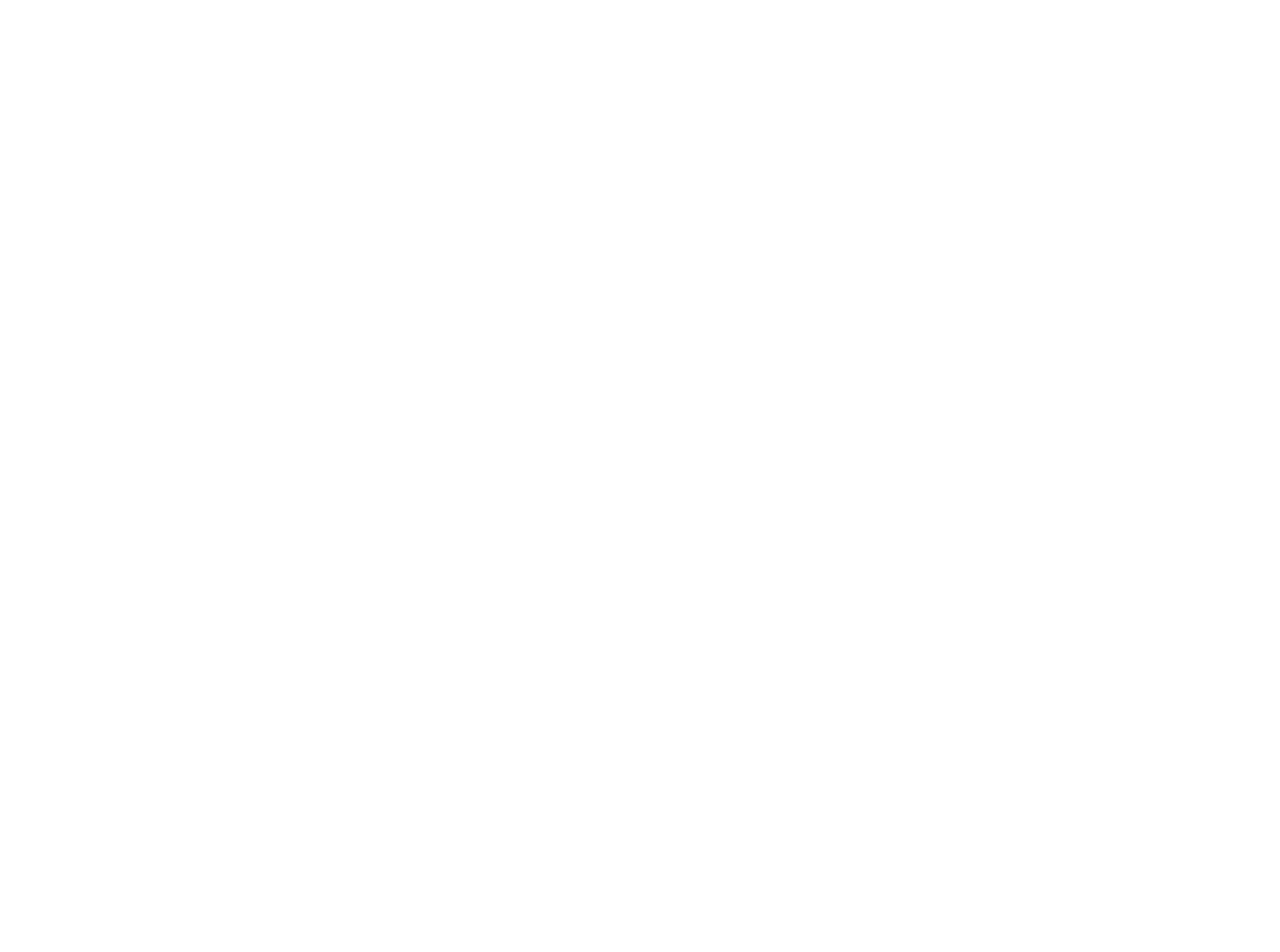
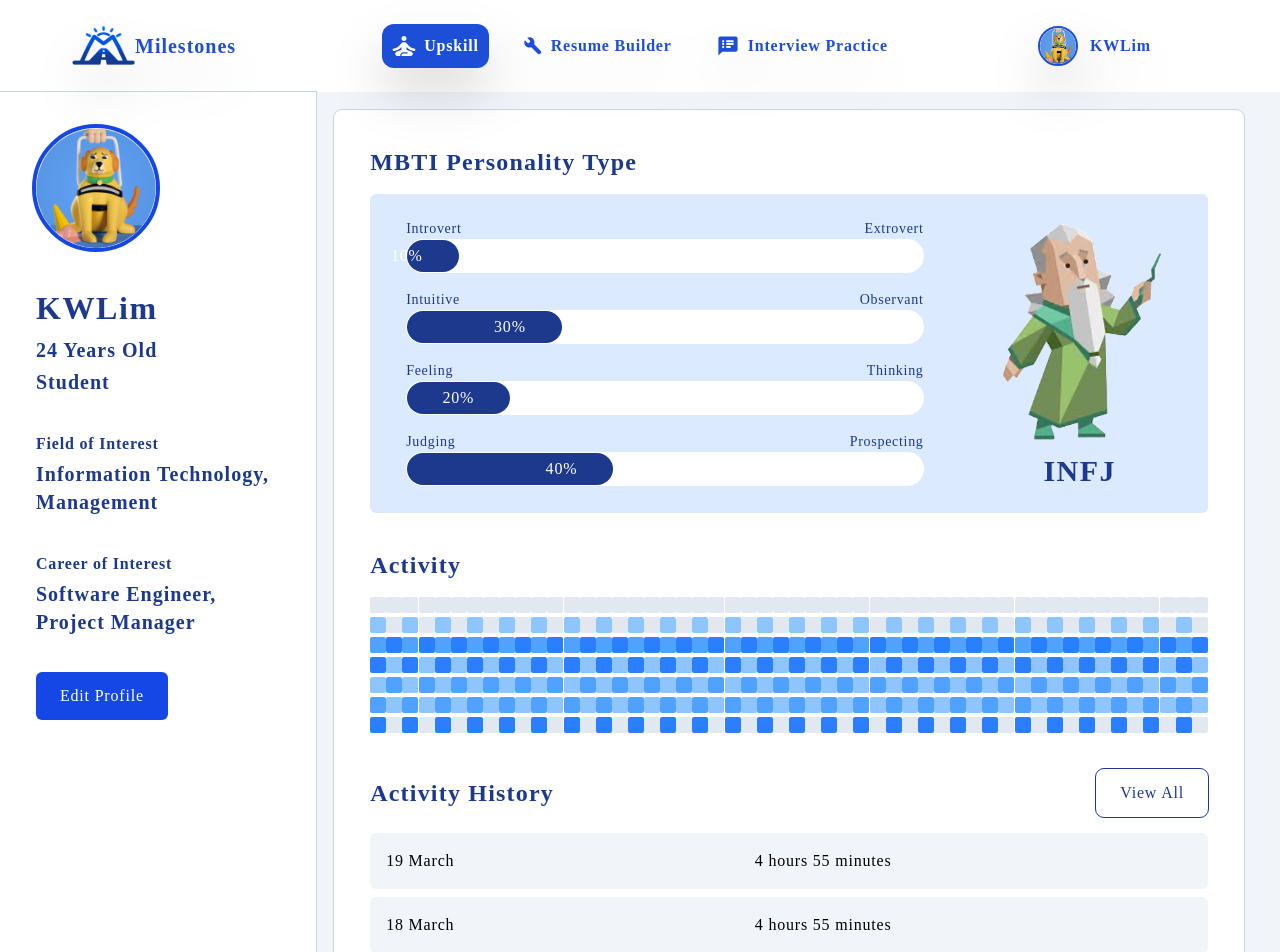
Before and after one commit to kxrweng/KitaHack-2025, a React (Vite) app: page /auth_user/account in a window 1280 px wide. Before the commit this address had no page. Shown: the top 952 px of the page. Before the commit the page ends 800 px from the top, so only its background shows below. Built offline with nearby package versions, Linux system fonts and the light colour scheme.

Commit message:
question fixed heading and account page

```diff
--- a/src/App.jsx
+++ b/src/App.jsx
@@ -17,6 +17,7 @@
 import ResumeBuilderLanding from "./pages/ResumeBuilder/Landing";
 import AppliedTask from "./pages/Upskill/AppliedTask"
 import AppliedScenario from "./pages/Upskill/AppliedScenario"
+import Account from "./pages/Account/Account";
 
 import { Navigate } from "react-router-dom";
 
@@ -109,6 +110,11 @@
 						element = {<AppliedScenario />}
 					/>
 
+					<Route
+						path ="account"
+						element = {<Account />}
+					/>
+
 				</Route>
 			</Routes>
 		</BrowserRouter>
--- /dev/null
+++ b/src/pages/Account/Account.tsx
@@ -0,0 +1,121 @@
+import React from "react";
+
+const Account = () => {
+    const renderOneCol = (array: Array<number>) => {
+        return <ul className="flex flex-col gap-[4px]">
+            {(array.map((ele, i) =>
+                <li key={i} value={i + 1}
+                className={`w-[16px]
+                    h-[16px] rounded-xs
+                    ${ele > 0 ? ele > 5 ? ele > 10 ? "bg-blue-500" : "bg-blue-400" : "bg-blue-300" : "bg-slate-200"}`}/>
+            ))}
+          </ul>;
+    };
+
+    return <div className="flex gap-[18px] w-full">
+        <div className="h-full w-[25vw] bg-white outline-1 outline-slate-300 p-[36px]">
+            <div className="flex flex-col gap-[36px]">
+                <img className="w-[120px] outline-4 outline-blue-700 rounded-[50%]" src="/UserAvatar.png"/>
+                <div className="flex flex-col gap-[4px]">
+                    <h2 className="text-[32px] text-blue-900 font-bold">KWLim</h2>
+                    <h4 className="text-xl text-blue-900 font-semibold">24 Years Old</h4>
+                    <h4 className="text-xl text-blue-900 font-semibold">Student</h4>
+                </div>
+                <div className="flex flex-col gap-[4px]">
+                    <h4 className="text-md text-blue-900 font-semibold">Field of Interest</h4>
+                    <h3 className="text-xl text-blue-900 font-bold">Information Technology, Management</h3>
+                </div>
+                <div className="flex flex-col gap-[4px]">
+                    <h4 className="text-md text-blue-900 font-semibold">Career of Interest</h4>
+                    <h3 className="text-xl text-blue-900 font-bold">Software Engineer, Project Manager</h3>
+                </div>
+                <button className="w-max px-[24px] py-[12px] bg-blue-700 text-white rounded-md">Edit Profile</button>
+            </div>
+        </div>
+        <div className="pt-[18px] pr-[36px] w-[75vw]">
+            <div className="flex flex-col h-full bg-white outline-1 outline-slate-300 p-[36px] rounded-lg gap-[36px]">
+                <div className="flex flex-col gap-[16px]">
+                    <h2 className="text-2xl font-bold text-blue-900">MBTI Personality Type</h2>
+                    <div className="flex flex bg-blue-100 px-[36px] py-[24px] gap-[64px] rounded-md">
+                        <div className="flex flex-col w-full gap-[16px]">
+                            <div className="flex flex-col">
+                                <div className="flex w-full justify-between">
+                                    <p className="text-[14px] text-blue-900">Introvert</p>
+                                    <p className="text-[14px] text-blue-900">Extrovert</p>
+                                </div>
+                                <div className="relative bg-white p-[1px] w-full rounded-4xl">
+                                    <div className="flex items-center justify-end pr-[36px] text-white h-[32px] bg-blue-900 w-[10%] rounded-4xl">10%</div>
+                                </div>
+                            </div>
+                            <div className="flex flex-col">
+                                <div className="flex w-full justify-between">
+                                    <p className="text-[14px] text-blue-900">Intuitive</p>
+                                    <p className="text-[14px] text-blue-900">Observant</p>
+                                </div>
+                                <div className="relative bg-white p-[1px] w-full rounded-4xl">
+                                    <div className="flex items-center justify-end pr-[36px] text-white h-[32px] bg-blue-900 w-[30%] rounded-4xl">30%</div>
+                                </div>
+                            </div>
+                            <div className="flex flex-col">
+                                <div className="flex w-full justify-between">
+                                    <p className="text-[14px] text-blue-900">Feeling</p>
+                                    <p className="text-[14px] text-blue-900">Thinking</p>
+                                </div>
+                                <div className="relative bg-white p-[1px] w-full rounded-4xl">
+                                    <div className="flex items-center justify-end pr-[36px] text-white h-[32px] bg-blue-900 w-[20%] rounded-4xl">20%</div>
+                                </div>
+                            </div>
+                            <div className="flex flex-col">
+                                <div className="flex w-full justify-between">
+                                    <p className="text-[14px] text-blue-900">Judging</p>
+                                    <p className="text-[14px] text-blue-900">Prospecting</p>
+                                </div>
+                                <div className="relative bg-white p-[1px] w-full rounded-4xl">
+                                    <div className="flex items-center justify-end pr-[36px] text-white h-[32px] bg-blue-900 w-[40%] rounded-4xl">40%</div>
+                                </div>
+                            </div>
+                        </div>
+                        <div className="flex flex-col items-center gap-[12px]">
+                            <img src="/MBTI.png"/>
+                            <h3 className="text-blue-900 text-3xl font-bold">INFJ</h3>
+                        </div>
+                    </div>
+                </div>
+                <div className="flex flex-col gap-[16px]">
+                    <h2 className="text-2xl font-bold text-blue-900">Activity</h2>
+                    <div className="flex justify-between">
+                        {Array.from({length: 52},(_, i) => {
+                            const renderedCol = i % 2 == 0 ? renderOneCol([0, 1, 6, 11, 2, 7, 12]) : renderOneCol([0, 0, 11, 1, 6, 2, 0]);
+                            return renderedCol;
+                            })}
+                    </div>
+                </div>
+                <div className="flex flex-col gap-[16px]">
+                    <div className="flex justify-between items-center">
+                        <h2 className="text-2xl font-bold text-blue-900">Activity History</h2>
+                        <button className="text-blue-900 outline-1 outeline-blue-900 px-[24px] py-[12px] rounded-lg">View All</button>
+                    </div>
+                    <ul className="flex flex-col gap-[8px]">
+                        <li className="flex justify-between w-full bg-slate-100 p-[16px] rounded-md">
+                            <p>19 March</p>
+                            <p>4 hours 55 minutes</p>
+                            <p></p>
+                        </li>
+                        <li className="flex justify-between w-full bg-slate-100 p-[16px] rounded-md">
+                            <p>18 March</p>
+                            <p>4 hours 55 minutes</p>
+                            <p></p>
+                        </li>
+                        <li className="flex justify-between w-full bg-slate-100 p-[16px] rounded-md">
+                            <p>17 March</p>
+                            <p>4 hours 55 minutes</p>
+                            <p></p>
+                        </li>
+                    </ul>
+                </div>
+            </div>
+        </div>
+    </div>
+};
+
+export default Account;
--- a/src/pages/InterviewPractice/Question.tsx
+++ b/src/pages/InterviewPractice/Question.tsx
@@ -61,7 +61,7 @@
                     ref={formRef}
                     onSubmit={handleSubmit}>
                         <div className="flex flex-col gap-[8px] ">
-                            <div className="text-[#1E3A8A] font-bold text-lg">Your Age</div>
+                            <div className="text-[#1E3A8A] font-bold text-lg">Your Answer</div>
                             <div className="flex bg-white h-[144px] p-4 outline-slate-300 rounded-xl outline-1">
                                 <textarea
                                     className="text-xl w-full focus:outline-none"
```
Also changed, not shown: public/MBTI.png (added).
